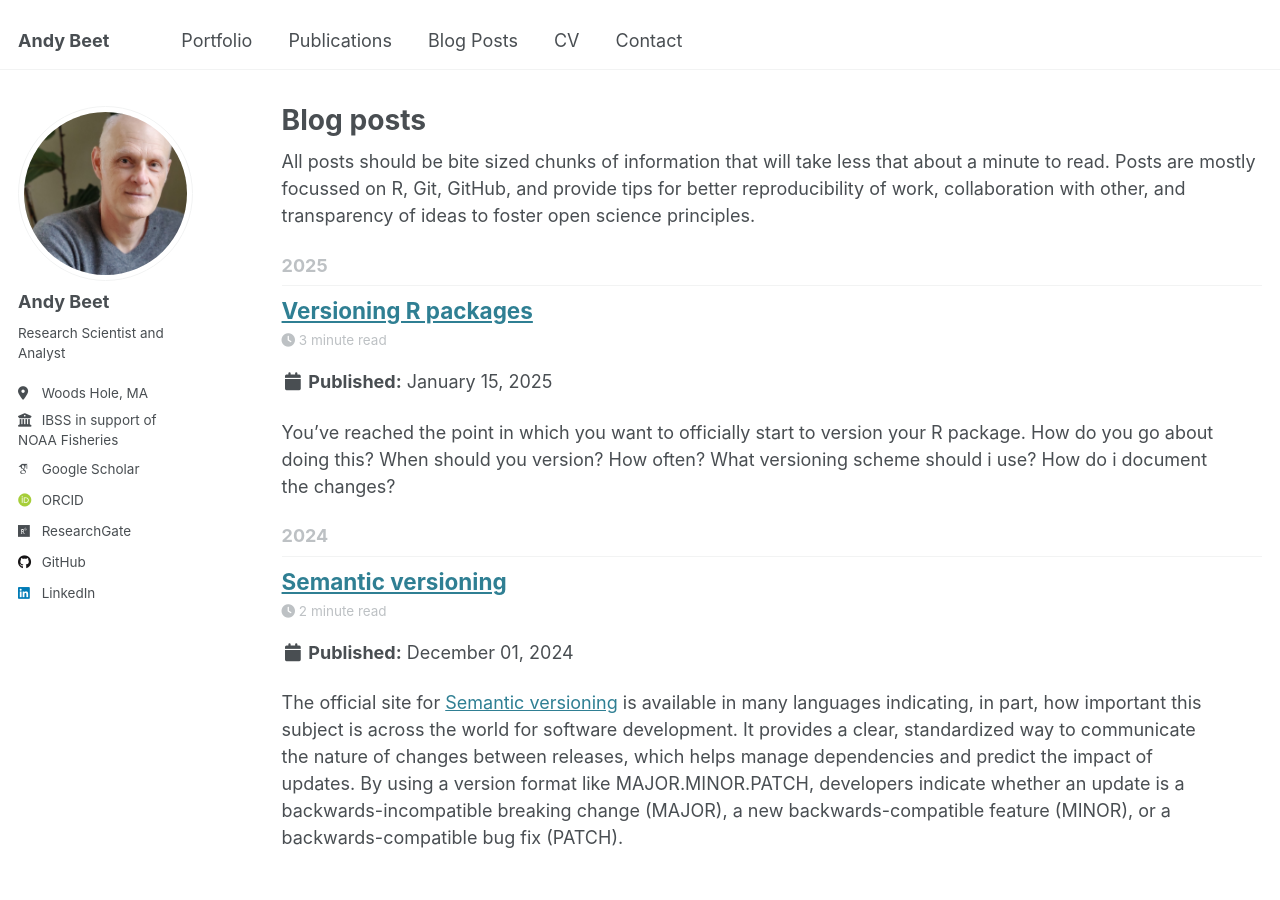
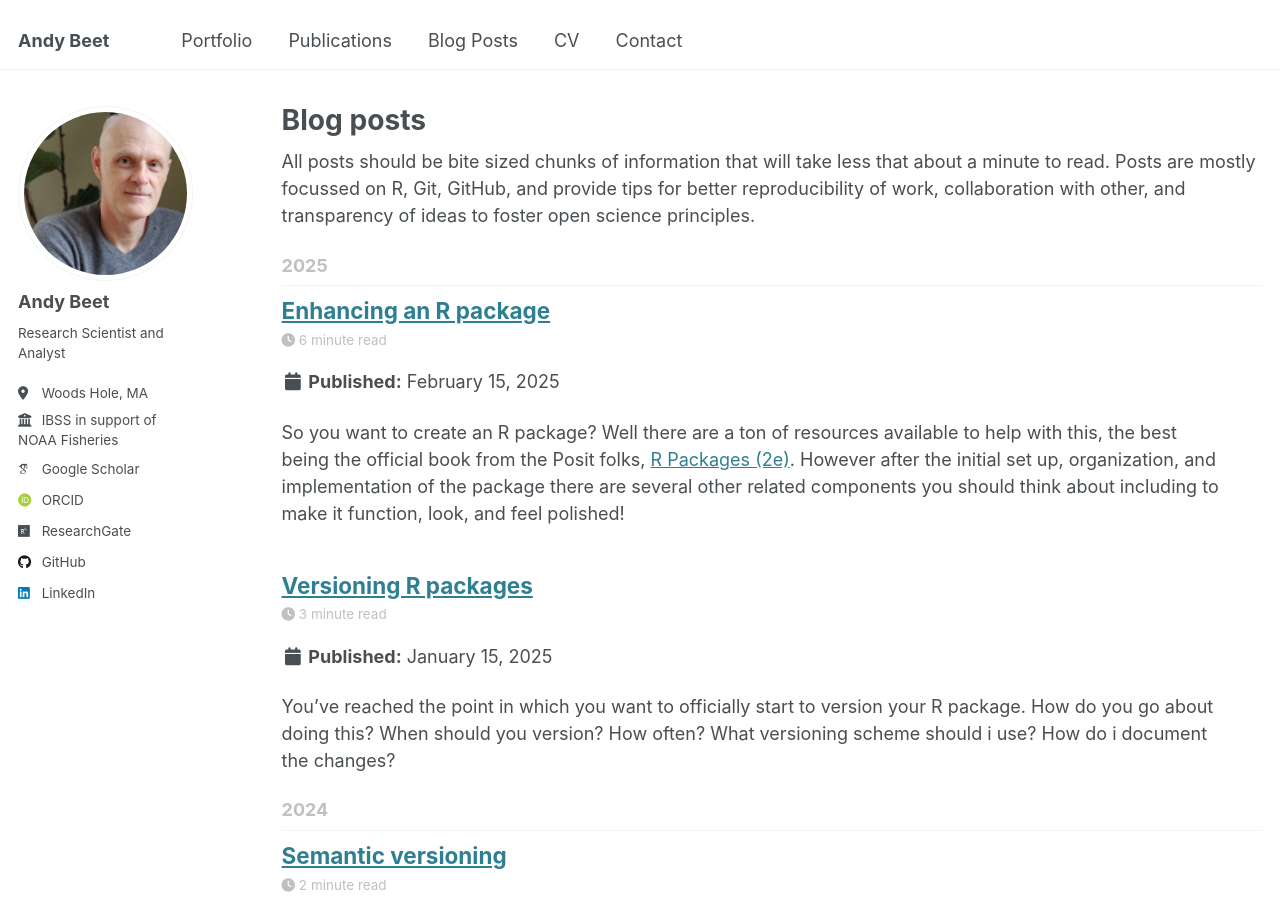
Before and after one commit to andybeet/website, a Jekyll site: the page built from _pages/year-archive.html, in a window 1280 px wide and 900 px high. Built offline with Jekyll 4.4.1, drawn with Linux system fonts in a browser that asks for light colours; some web fonts are replaced; part of the change alters nothing that is shown.

Commit message:
added enhancing R packages

````diff
--- a/_posts/2025-01-15-versioning_rpackages.md
+++ b/_posts/2025-01-15-versioning_rpackages.md
@@ -24,7 +24,7 @@ After you then, merge the pull request from `dev` -> `main` you immediately rele
 
 So this covers the how, when, and what? But what about the questions relating to how often should a package be released or what versioning scheme should be used?
 
-The versioning scheme that is considered best practice is [semantic versioning](https://semver.org/). An earlier post, [Versioning R packages]({{site.baseurl}}/posts/2024/12/rpackage_components/), goes into more detail on how this relates to R package development.
+The versioning scheme that is considered best practice is [semantic versioning](https://semver.org/). An earlier post, [Versioning R packages]({{site.baseurl}}/posts/2025/02/enhancing_rpackages/), goes into more detail on how this relates to R package development.
 
 And with regard to how often you should release, well that depends on a lot of things, how frequently bugs are found and addressed or how quickly you want to add new features. Of course these do not need to be versioned as independent events. You can bundle new features and bug fixes into the same release of your package. You just need to adjust the version number to reflect these changes and document the changes in the NEWS.md file, often termed the changelog.
 
--- /dev/null
+++ b/_posts/2025-02-15-enhancing_rpackages.md
@@ -0,0 +1,77 @@
+---
+title: 'Enhancing an R package'
+date: 2025-02-15
+permalink: /posts/2025/02/enhancing_rpackages/
+tags:
+  - R
+  - workflows
+  - GitHub
+---
+
+So you want to create an R package? Well there are a ton of resources available to help with this, the best being the official book from the Posit folks, [R Packages (2e)](https://r-pkgs.org/). However after the initial set up, organization, and implementation of the package there are several other related components you should think about including to make it function, look, and feel polished!
+
+You can see ALL of the components mentioned in this post implemented in the R package [`stocksmart`](https://noaa-edab.github.io/stocksmart/)
+
+## We'll start with some cosmetic enhancemnents
+
+### Add a Hex
+
+You've seen these. Many site have these cool looking hexes, the Posit team has one for every R package in the [tidyverse](https://tidyverse.org/)! Good news is that they are easy to create and implement.
+
+The package [hexSticker](https://github.com/GuangchuangYu/hexSticker) is a good start to help create a hex! Then simply save it as `logo.png` add it to your `man/figures` folder and link to it from your `README.md` with an image tag defined after the name of your package,  something like this:
+
+```
+# package_name <img src="man/figures/logo.png" align="right" width="120" />
+```
+
+### Create a pkgdown site
+
+If you'd like others to use your package, then having a nice looking website with documentation is essential. A step made very easy using a combination of the [`pkgdown`](https://pkgdown.r-lib.org/) and the [`usethis`](https://usethis.r-lib.org/) packages.
+
+* `pkgdown` will create the website locally with a single function call `build_site()`. The default layout is pretty good right out of the box, but you can customize a little if you'd like.
+* `usethis` will create a GitHub action (with the `use_github_action()` or `use_pkgdown_github_pages()`) to redeploy your website everytime you make changes to the code or documentation
+
+Not only will a website make your package more user friendly, it will highlight your documentation and show you where you need to focus more attention. Read previous post on [GitHub actions]({{site.baseurl}}/posts/2024/05/githubactions1/) for R packages
+
+### Add user guides
+
+Adding a helpful user guide or several articles to introduce a user to your package can enhance the adoption of your package by others. They are also pretty easy to create! If you know `Rmarkdown` or `quarto` then it's a breeze. Just save your `rmd` or `qmd` in the `vignettes` folder of your package and `pkgdown` will take care of integrating them to your site.
+
+### Custom issue templates
+
+Now i'm sure your package is awesome!! But some users may want some additional features that you didn't anticipate, or maybe they found a bug in your code! I know, very unlikely right? :rofl: The standard issue templates provided by GitHub work just fine as a reporting tool, but to avoid a lot of back and forth conversation with a user of you package you can [customize templates](https://docs.github.com/en/communities/using-templates-to-encourage-useful-issues-and-pull-requests/configuring-issue-templates-for-your-repository) to ask for exactly the information you need from a user to either troubleshoot a bug or add a feature.
+
+These custom templates are written in [YAML](https://learnxinyminutes.com/yaml/), formatted ASCII text. They are saved in the folder `.github/ISSUE_TEMPLATE`
+
+### Contibuting guidelines and code of coduct
+
+Adding a guide to for people to contribute to your package is worthwhile if you want to avoid potential future headaches! Although this does depend on whether people actually read the guidelines, which often they don't! This begs the question as to why bother then? Well the answer is, you can point people to the document when needed without having to waste time explaining the process each time. The same applies to a [code of conduct](https://www.jessesquires.com/blog/2020/01/24/github-default-community-health-files/) document, outlining what you expect from contributors regarding behaviour and the type of environment you want to foster.
+
+Best practices often add these two documents as markdown, `.md` files in the root of your repository with names `CODE_OF_CONDUCT.md` and `CONTRIBUTING.md`. A great templates can be found at [@jessesquires](https://github.com/jessesquires/.github) to get you started.
+
+## Enhancements to make your package more robust
+
+### R-CMD checks: Continuous integration
+
+One of the most painful debugging experiences you might encounter is when someone informs you that your package wont install on their OS! What do you do? You work on a Windows machine and a MacOS user just informed you they are having issues installing your package! Well the answer is to use [GitHub actions]({{site.baseurl}}/posts/2024/05/githubactions1/). Like the `pkgdown` example above, you can create, very easily, a workflow that will, for every pushed commit or pull request, run a series of checks (analogous to those required when submitting to CRAN) and inform you, amongst other things, if your package can be installed without issues on a variety of operating systems!
+
+Again, the `usethis` packages function `use_github_action("check-standard")` will create the appropriate workflow YAML for you. This workflow is analogous to the `devtools::check()` function you can run locally which checks your package using "all known best practices"
+
+### Unit tests
+
+Probably one of the least utilized practices in package deployment! Not because unit tests are hard to implement but because it can be hard to think about what kinds of test you need/should implement.
+
+Well, the Posit folks help with the implementation part of unit testing with the [`testthat`](https://testthat.r-lib.org/) package. This package has tools to aid in file structure set up, and includes many tools to aid in different types of tests. And if you've implemented the R-CMD continuous integration workflow (described above) then all of the tests you create will be run when you push a commit or make a pull request!
+
+These tests are pretty important, if thought about carefully, since they should catch many bugs BEFORE you release your package. And if you add new features or change the some of the functionality, these tests should aid in determining if the expected outputs are reasonable and that you haven't introduced unexpected bugs.
+
+### Releases
+
+Versioning your package should be taken very seriously. Reproducibility is so important in todays age of rapidly changing software. If you don't version your software, your future self and others will find it extremely difficult to reproduce old code. In addition it should be used to communicate changes, like bug fixes or new features to users and other developers.
+
+Details regarding when and how to version your package in detail see [versioning R packages]({{site.baseurl}}/posts/2024/12/rpackage_versioning/).
+
+
+## Summary
+
+You can see ALL of the components mentioned in this post implemented in the R package [`stocksmart`](https://noaa-edab.github.io/stocksmart/)
````
